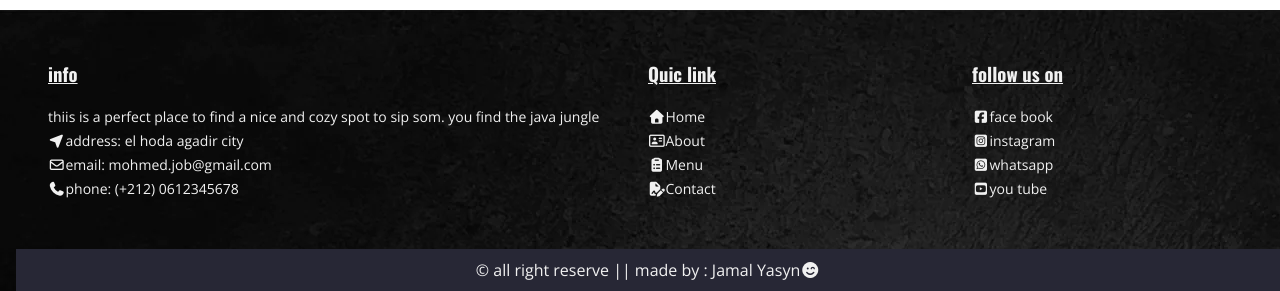
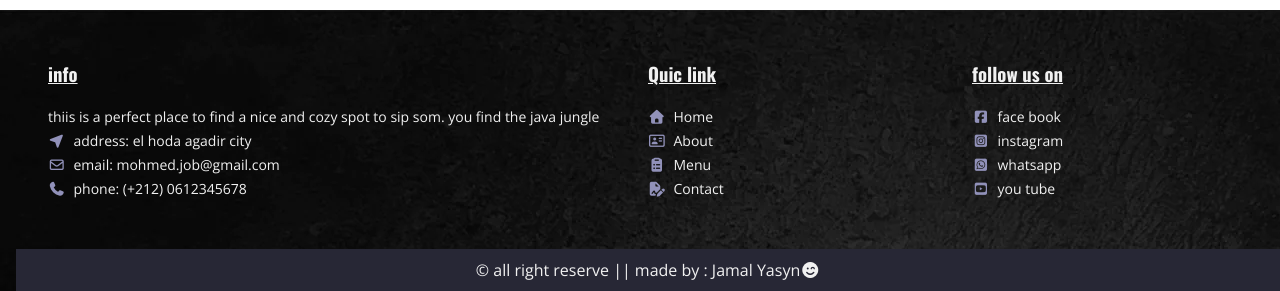
Before and after one commit to jamalyasyn06/coffe-argana, a plain HTML site: page index.html in a window 1280 px wide. Shown: the part 2933-3224 px from the top of the page. Drawn offline with nearby package versions, Linux system fonts and the light colour scheme.

Commit message:
Refactor CSS styles and import statements

```diff
--- a/style.css
+++ b/style.css
@@ -281,6 +281,10 @@ font-size: 14px;
 #footer .rows ul li {
    font-size:14px;
 }
+#footer .rows ul li i{
+    color: rgb(145, 145, 185);
+    margin-right: 8px;
+}
 #footer .auther{
     color: var(--bg-color);
     background-color: rgb(39, 39, 53);
@@ -427,4 +431,5 @@ font-size: 14px;
     grid-template-columns:none;
     gap: 0;
 }
+
 }
```
